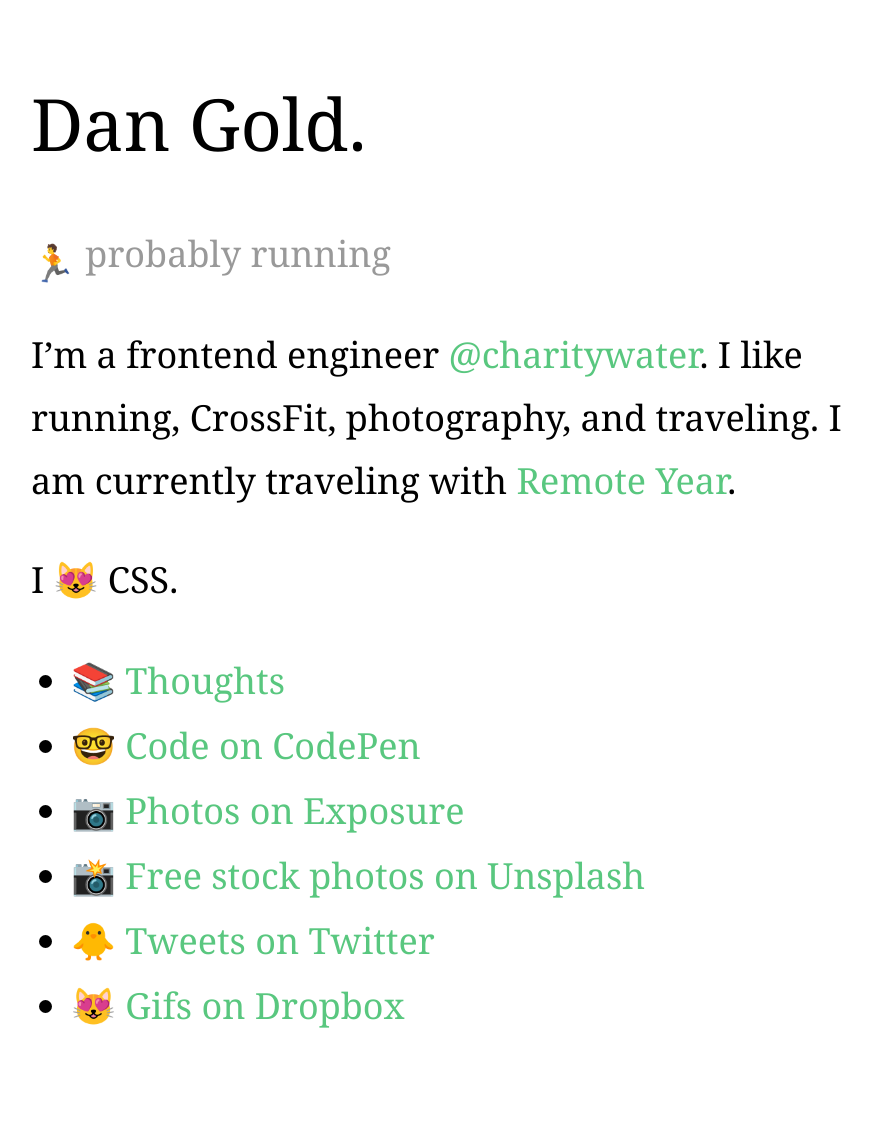
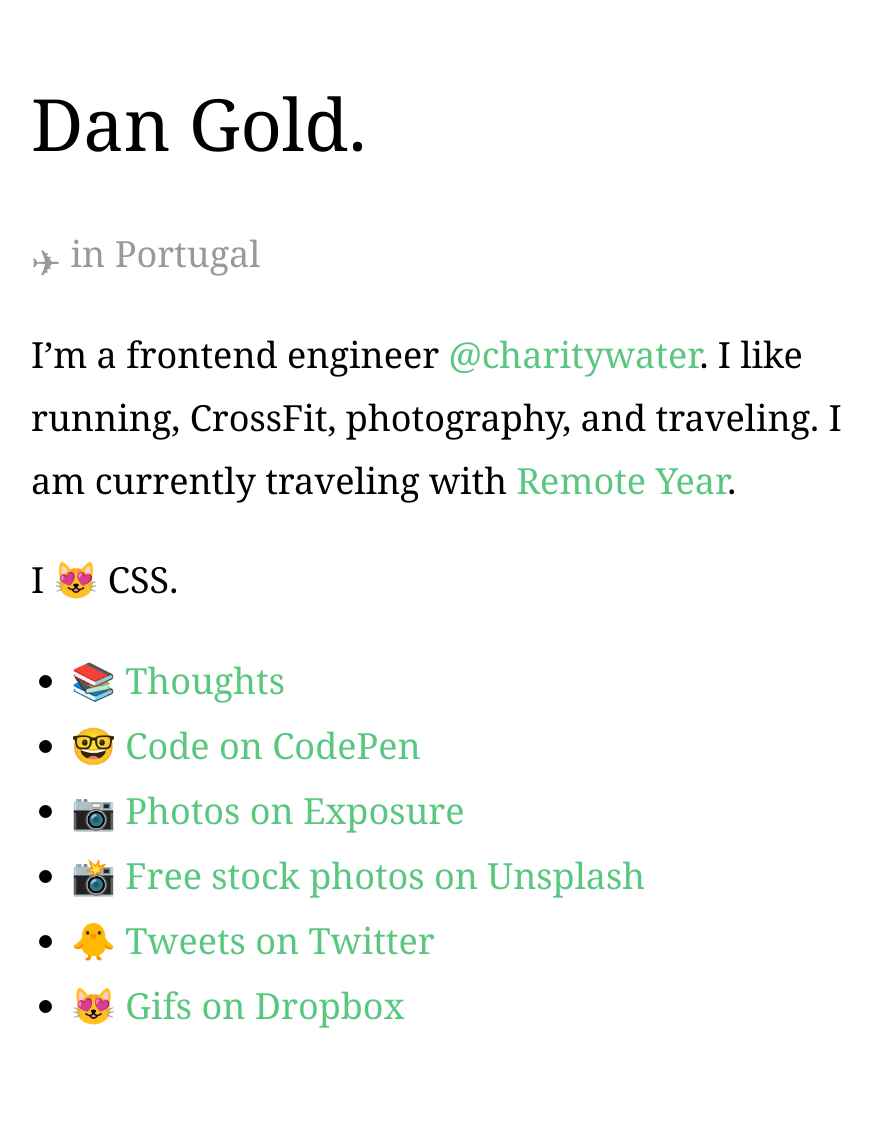
Before and after one commit to jessess/www, a Jekyll site: the page built from index.html, in a window 1280 px wide. Shown: the whole page, without its empty margins (189-1061 px from the left). Built offline with Jekyll 4.4.1, drawn with Linux system fonts in a browser that asks for light colours; a script that is not in the unit is left out.

Commit message:
Updated my location whereabouts

```diff
--- a/index.html
+++ b/index.html
@@ -5,7 +5,7 @@
 <div class="home">
   <hgroup>
     <h1 class="post-title">Dan Gold.</h1>
-    <p class="status"><span class="status-text"><span style="position: relative; top: .25em;" class="emoji">🏃</span> probably running</span></p>
+    <p class="status"><span class="status-text"><span style="position: relative; top: .25em;" class="emoji">✈</span> in Portugal</span></p>
   </hgroup>
 
   <article class="about">
```
